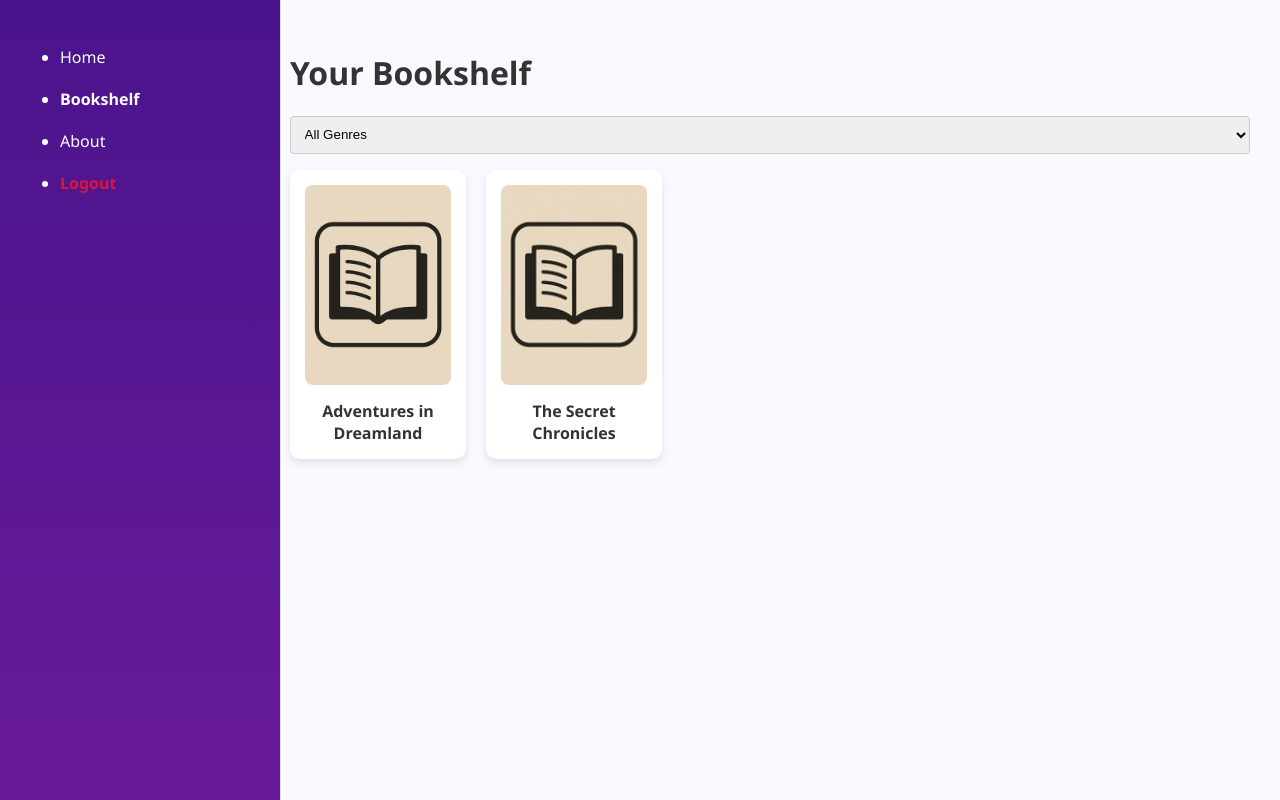
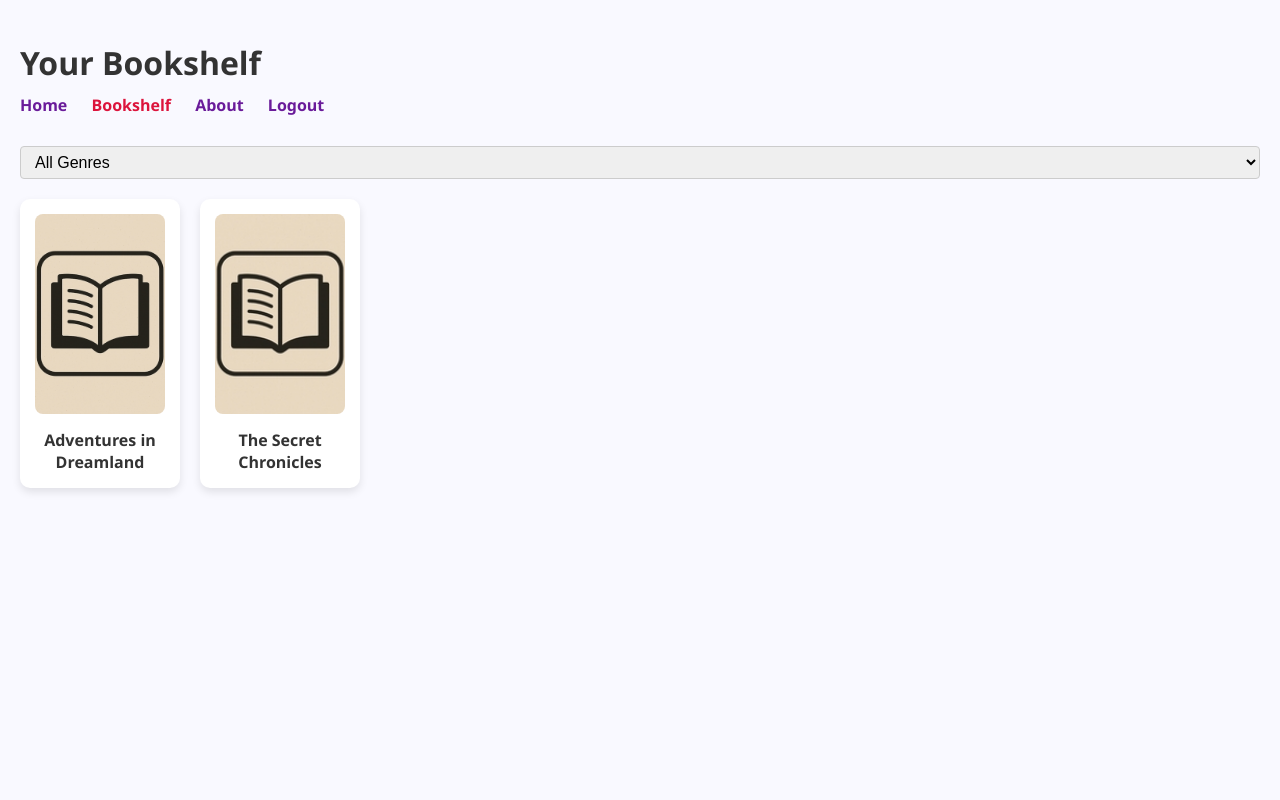
Before and after one commit to StarryExplorers/BookHaven, a plain HTML site: page bookshelf.html in a window 1280 px wide. Drawn offline with Linux system fonts and the light colour scheme.

Commit message:
Update bookshelf.html

```diff
--- a/bookshelf.html
+++ b/bookshelf.html
@@ -7,56 +7,30 @@
   <link rel="stylesheet" href="assets/css/style.css" />
   <style>
     body {
-      display: flex;
       margin: 0;
       font-family: 'Segoe UI', Tahoma, Geneva, Verdana, sans-serif;
       background-color: #f9f9ff;
       color: #333;
+      padding: 20px;
     }
 
-    .menu-toggle {
-      position: fixed;
-      top: 20px;
-      left: 20px;
-      font-size: 24px;
-      cursor: pointer;
-      z-index: 1001;
+    h1 {
+      margin-bottom: 10px;
     }
 
-    .sidebar {
-      width: 240px;
-      background: linear-gradient(to bottom, #4a148c, #6a1b9a);
-      color: white;
-      padding: 20px;
-      height: 100vh;
-      position: fixed;
-      left: 0;
-      top: 0;
-      transition: transform 0.3s ease-in-out;
-      transform: translateX(0);
+    .nav-links {
+      margin-bottom: 30px;
     }
 
-    .sidebar.open {
-      transform: translateX(-100%);
+    .nav-links a {
+      margin-right: 20px;
+      text-decoration: none;
+      color: #6a1b9a;
+      font-weight: bold;
     }
 
-    .sidebar a {
-      display: block;
-      color: white;
-      padding: 10px 0;
-      text-decoration: none;
-      transition: background 0.3s;
-    }
-
-    .sidebar a:hover {
-      background: rgba(255, 255, 255, 0.1);
-      border-radius: 5px;
-    }
-
-    .main-content {
-      margin-left: 260px;
-      padding: 30px;
-      flex-grow: 1;
+    .nav-links a:hover {
+      text-decoration: underline;
     }
 
     .books-grid {
@@ -90,32 +64,32 @@
       font-size: 1rem;
       font-weight: bold;
     }
+
+    select#genreFilter {
+      margin-bottom: 20px;
+      padding: 6px 10px;
+      font-size: 1rem;
+    }
   </style>
 </head>
 <body>
 
-  <!-- Toggle Sidebar Button -->
-  <div class="menu-toggle" onclick="toggleSidebar()">☰</div>
+  <h1>Your Bookshelf</h1>
 
-  <!-- Sidebar -->
-  <div class="sidebar" id="sidebar">
-    <ul>
-      <li><a href="home.html">Home</a></li>
-      <li><a href="bookshelf.html" style="font-weight:bold;">Bookshelf</a></li>
-      <li><a href="about.html">About</a></li>
-      <li><a href="#" onclick="handleLogout()" style="color: crimson; font-weight: bold;">Logout</a></li>
-    </ul>
+  <div class="nav-links">
+    <a href="home.html">Home</a>
+    <a href="bookshelf.html" style="color: crimson;">Bookshelf</a>
+    <a href="about.html">About</a>
+    <a href="#" onclick="handleLogout()">Logout</a>
   </div>
 
-  <!-- Main Content -->
-  <div class="main-content">
-    <h1>Your Bookshelf</h1>
   <select id="genreFilter">
     <option value="All">All Genres</option>
     <option value="Fantasy">Fantasy</option>
     <option value="Mystery">Mystery</option>
-      <!-- Add more as needed -->
+    <!-- Add more genres as needed -->
   </select>
+
   <div class="books-grid">
     <div class="book-card">
       <img src="assets/images/Screenshot_20250514-061346_Gallery.jpg" alt="Book 1" class="book-cover"/>
@@ -127,7 +101,6 @@
     </div>
     <!-- Add more book cards here -->
   </div>
-  </div>
 
   <script src="assets/js/script.js"></script>
   <script>
@@ -135,10 +108,6 @@
       google.accounts.id.disableAutoSelect();
       window.location.href = "login.html";
     }
-
-    function toggleSidebar() {
-      document.getElementById("sidebar").classList.toggle("open");
-    }
   </script>
 </body>
   </html>
```
Lines whose indentation alone changed are shown as unchanged.
